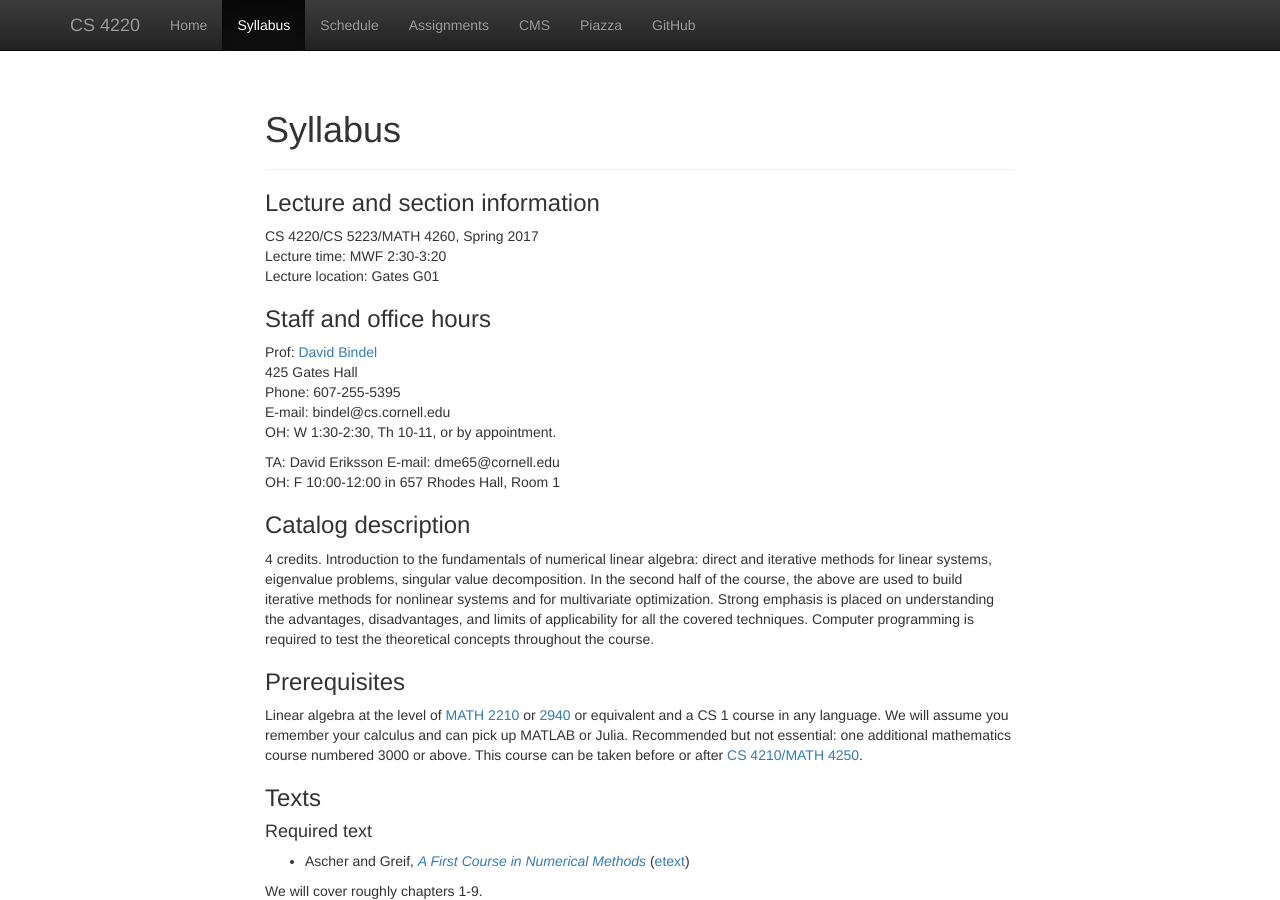
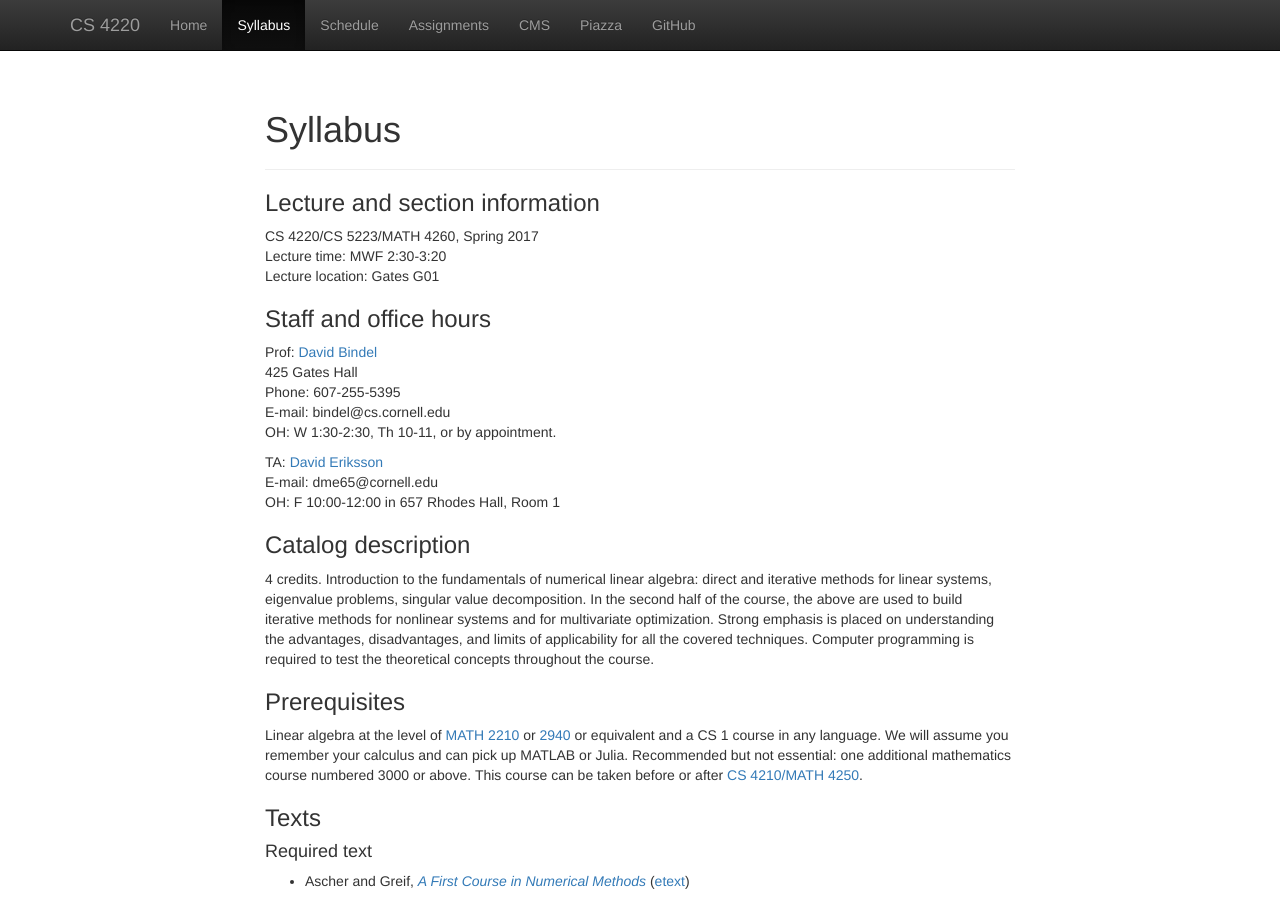
Before and after one commit to dbindel/cs4220-s17, a Jekyll site: the page built from web/syllabus.md, in a window 1280 px wide and 900 px high. Built offline with Jekyll 4.4.1, drawn with Linux system fonts in a browser that asks for light colours; nearby versions of some CDN libraries.

Commit message:
Added webpage

```diff
--- a/web/syllabus.md
+++ b/web/syllabus.md
@@ -22,7 +22,7 @@ E-mail: <script type="text/javascript" language="javascript">
 </script>
 <noscript>lastname at cs.cornell.edu<br/>OH: TBA or by appointment.</noscript>
 
-TA: David Eriksson
+TA: [David Eriksson](https://people.cam.cornell.edu/~dme65/)<br>
 E-mail: <script type="text/javascript" language="javascript">
  function strrev(str) { return str.split("").reverse().join(""); }
  var name = '56emd';
```
